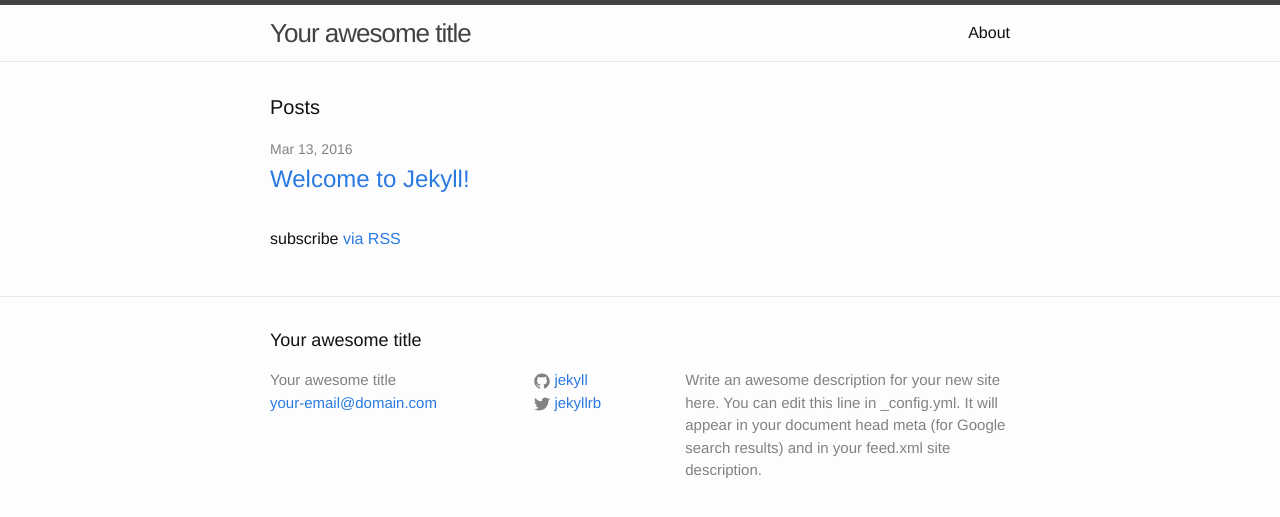
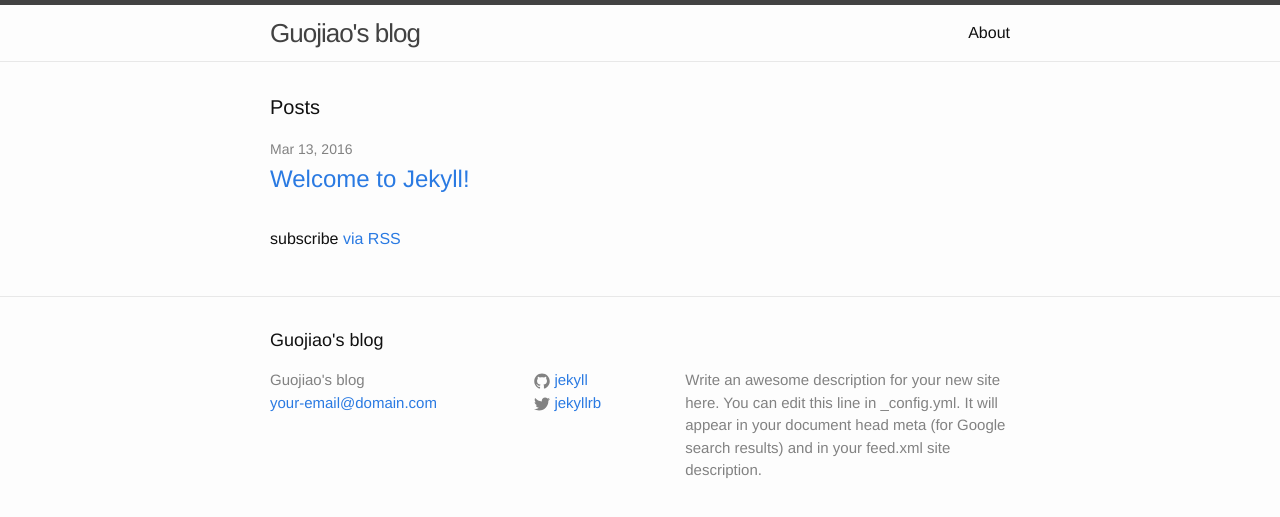
Before and after one commit to guojiao/jekyllDemo, a Jekyll site: the page built from index.html, in a window 1280 px wide. Shown: the top 517 px of the page. Built offline with Jekyll 4.4.1, drawn with Linux system fonts in a browser that asks for light colours.

```diff
--- a/_config.yml
+++ b/_config.yml
@@ -6,14 +6,14 @@
 # 'jekyll serve'. If you change this file, please restart the server process.
 
 # Site settings
-title: Your awesome title
+title: Guojiao's blog
 email: your-email@domain.com
 description: > # this means to ignore newlines until "baseurl:"
   Write an awesome description for your new site here. You can edit this
   line in _config.yml. It will appear in your document head meta (for
   Google search results) and in your feed.xml site description.
 baseurl: "" # the subpath of your site, e.g. /blog
-url: "http://yourdomain.com" # the base hostname & protocol for your site
+url: "http://guojiao.github.io/jekyllDemo" # the base hostname & protocol for your site
 twitter_username: jekyllrb
 github_username:  jekyll
 
```
